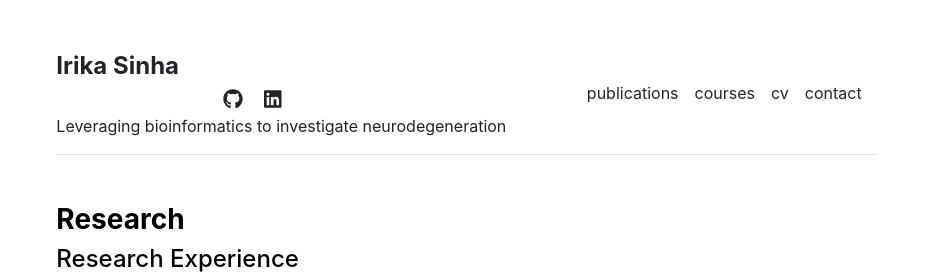
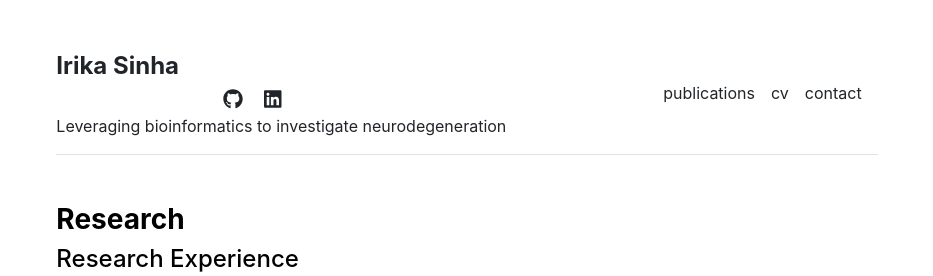
Before and after one commit to irikas/irikas.github.io, a Jekyll site: the page built from index.md, in a window 1280 px wide. Shown: the top 276 px of the page, without its empty margins (173-1106 px from the left). Built offline with Jekyll 4.4.1, drawn with Linux system fonts in a browser that asks for light colours.

Commit message:
update home page

```diff
--- a/_data/settings.yml
+++ b/_data/settings.yml
@@ -1,6 +1,6 @@
 menu:
 - {name: 'publications', url: '/publications'}
-- {name: 'courses', url: '/courses'}
+# - {name: 'courses', url: '/courses'}
 - {name: 'cv', url: '/cv'}
 - {name: 'contact', url: '/contact'}
 
--- a/_layouts/home.html
+++ b/_layouts/home.html
@@ -4,8 +4,10 @@ layout: default
 
 <div class="row g-5 mb-5">
   <div class="col-md-6">
-    <h3 class="fw-bold">Research</h3>
-    {% include timeline_research.html %}
+    <div>
+      <h3 class="fw-bold">Research</h3>
+      {% include timeline_research.html %}
+    </div>
   </div>
   <div class="col-md-6">
     <img src="{{ site.github.url }}/assets/img/home.jpg" alt="Home" width="100%">
```
